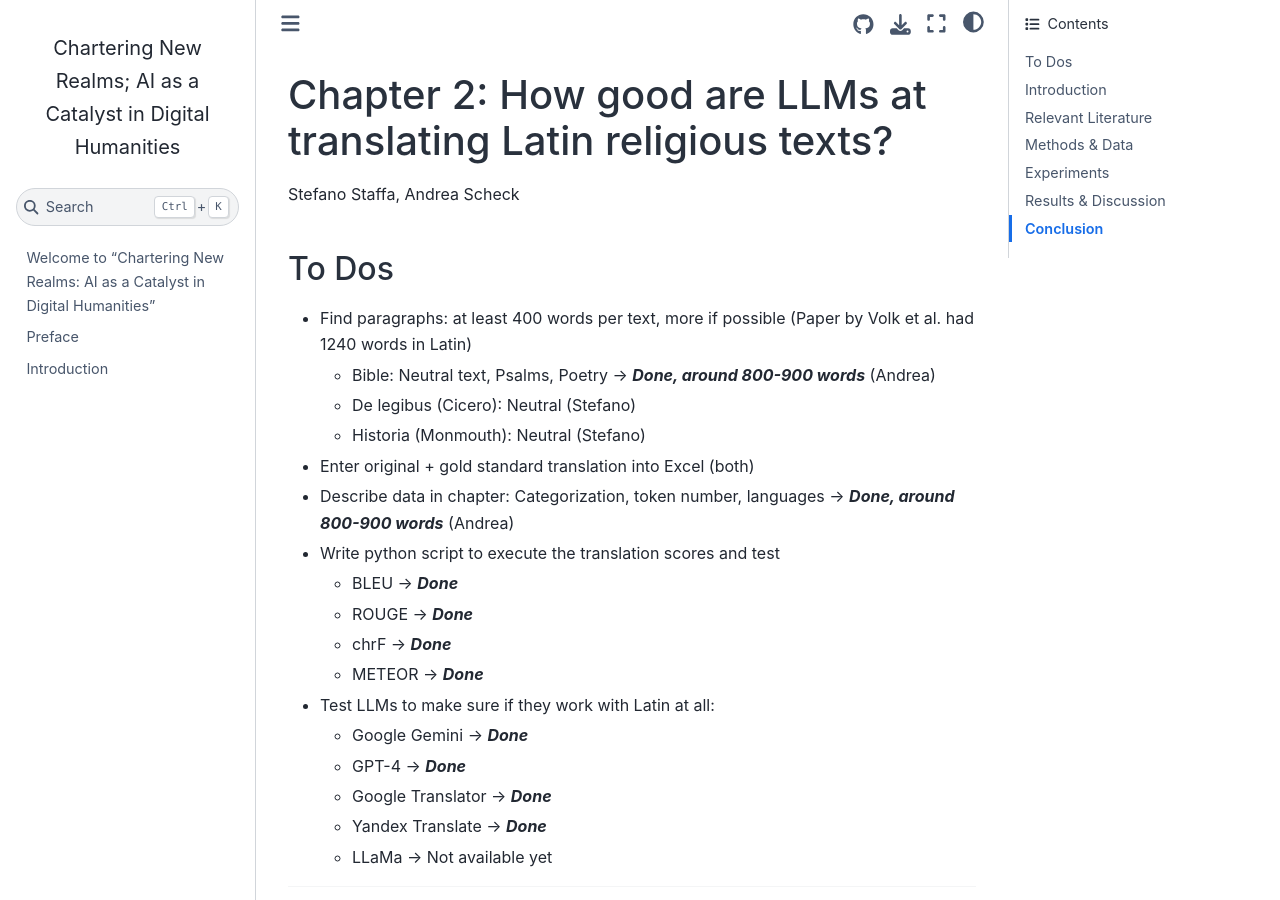
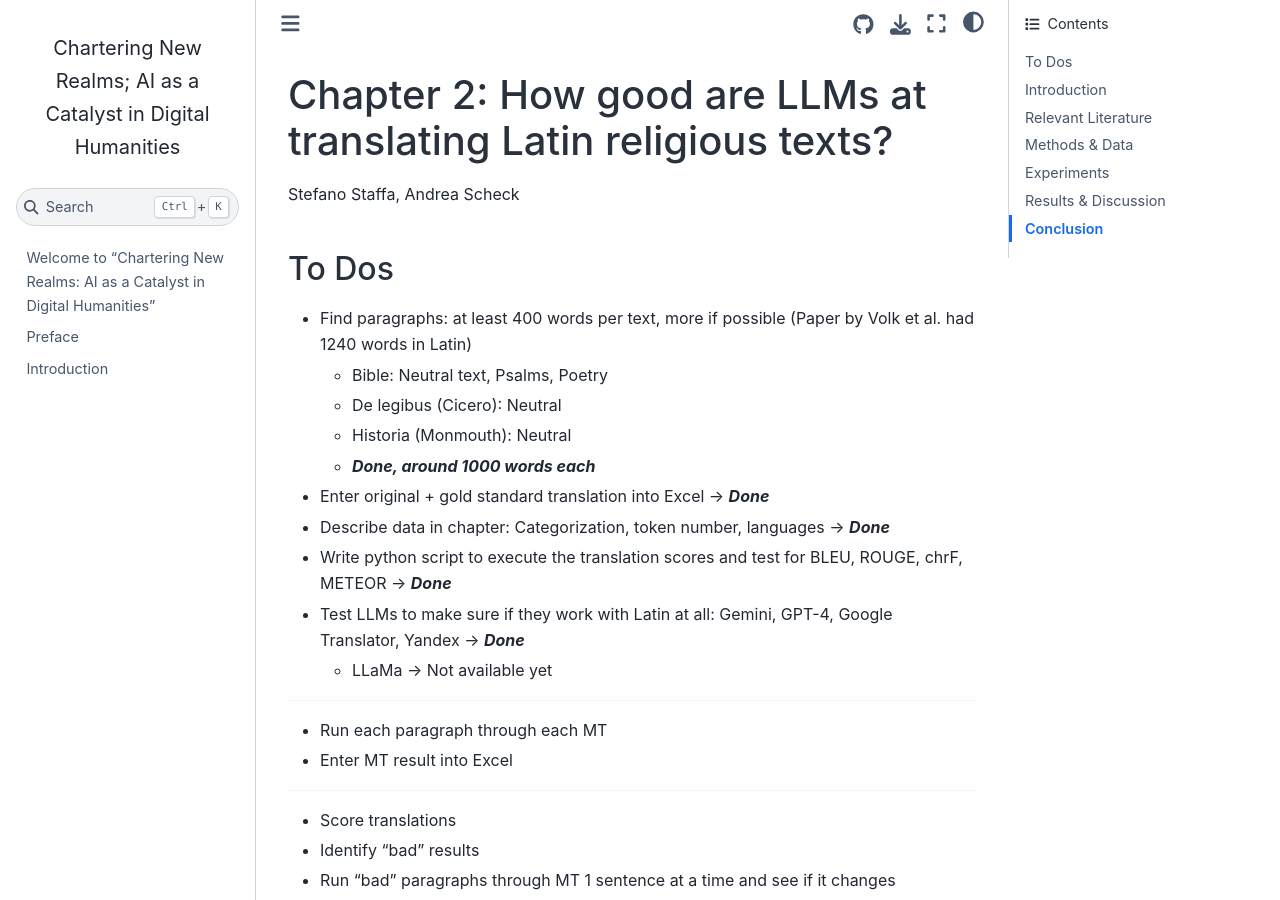
Before and after one commit to pstroe/chartering-new-realms-2024, a Jupyter Book: the page built from chapter2.md, in a window 1280 px wide and 900 px high. Built offline with Jupyter Book 1.0.4 settings and Sphinx 7.4.7 and the Sphinx Book theme 1.1.4, drawn with Linux system fonts in a browser that asks for light colours.

Commit message:
Update chapter2.md

```diff
--- a/chapter2.md
+++ b/chapter2.md
@@ -3,21 +3,14 @@ Stefano Staffa, Andrea Scheck
 
 ## To Dos
 - Find paragraphs: at least 400 words per text, more if possible (Paper by Volk et al. had 1240 words in Latin)
-	- Bible: Neutral text, Psalms, Poetry -> ***Done, around 800-900 words*** (Andrea)
-	- De legibus (Cicero): Neutral (Stefano)
-	- Historia (Monmouth): Neutral (Stefano)
-- Enter original + gold standard translation into Excel (both)
-- Describe data in chapter: Categorization, token number, languages -> ***Done, around 800-900 words*** (Andrea)
-- Write python script to execute the translation scores and test
-	- BLEU -> ***Done***
-	- ROUGE -> ***Done***
-	- chrF -> ***Done***
-	- METEOR -> ***Done***
-- Test LLMs to make sure if they work with Latin at all:
-	- Google Gemini -> ***Done***
-	- GPT-4 -> ***Done***
-	- Google Translator -> ***Done***
-	- Yandex Translate -> ***Done***
+	- Bible: Neutral text, Psalms, Poetry
+	- De legibus (Cicero): Neutral
+	- Historia (Monmouth): Neutral
+	- ***Done, around 1000 words each***
+- Enter original + gold standard translation into Excel -> ***Done***
+- Describe data in chapter: Categorization, token number, languages -> ***Done***
+- Write python script to execute the translation scores and test for BLEU, ROUGE, chrF, METEOR -> ***Done***
+- Test LLMs to make sure if they work with Latin at all: Gemini, GPT-4, Google Translator, Yandex -> ***Done***
 	- LLaMa -> Not available yet
 
 ---
```
